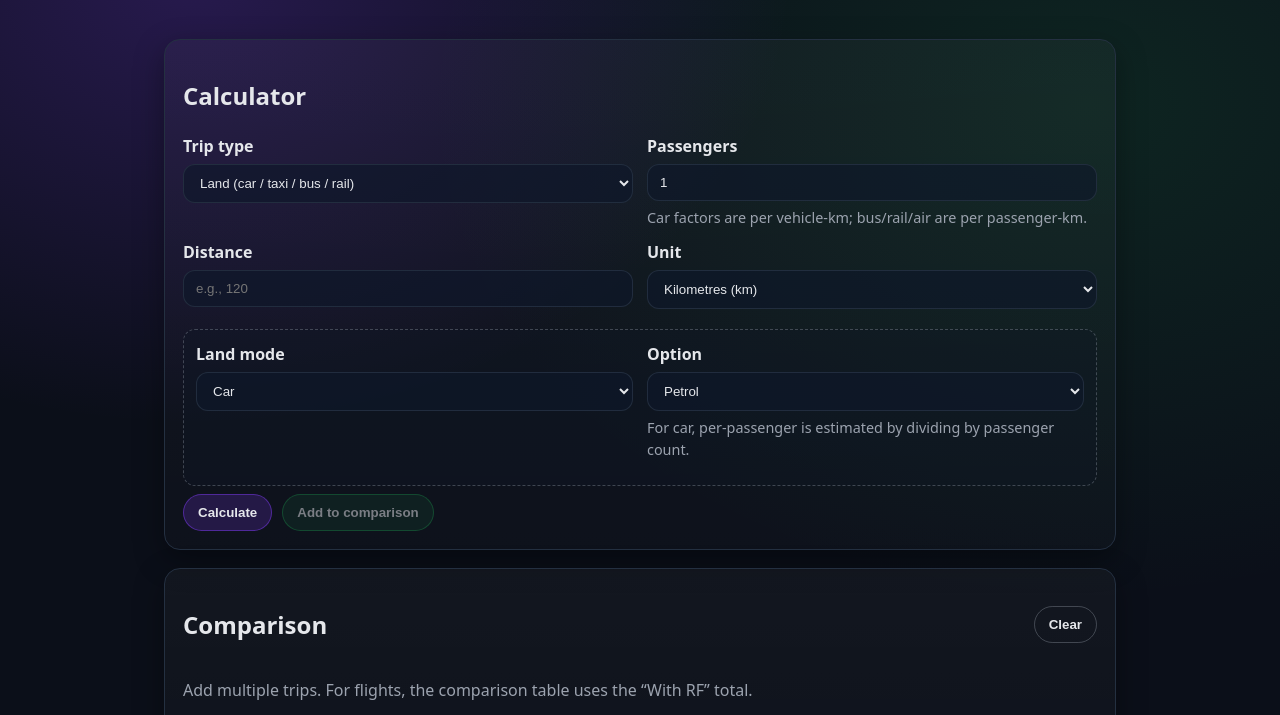
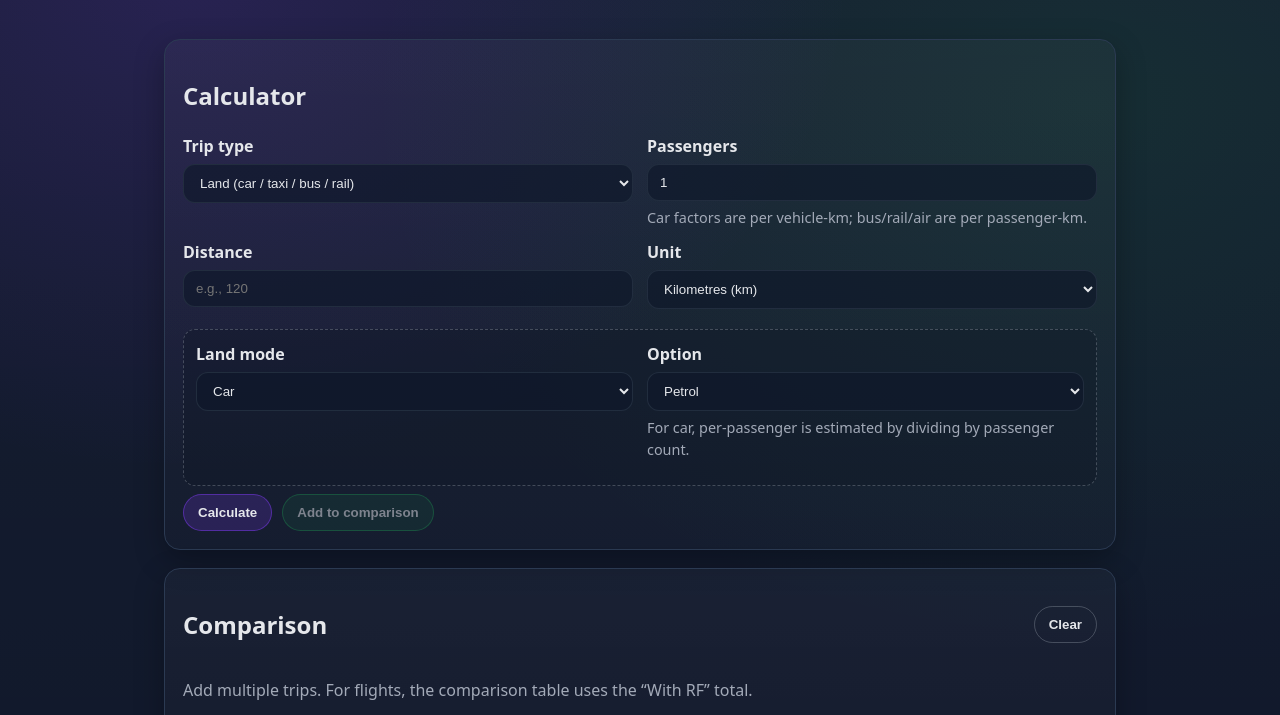
Before and after one commit to dhi-verma/dft-travel-carbon-app, a website: page index.html in a window 1280 px wide. Shown: the part 155-870 px from the top of the page. Drawn offline with Linux system fonts and the light colour scheme.

Commit message:
Update styles.css

```diff
--- a/styles.css
+++ b/styles.css
@@ -1,15 +1,26 @@
 :root{
-  --bg:#0b0f19; --panel:#111827; --text:#e5e7eb; --muted:#9ca3af;
-  --border:#243041; --accent:#7c3aed; --good:#22c55e; --danger:#ef4444;
-  --shadow:0 10px 30px rgba(0,0,0,.35); --radius:16px;
+  --bg:#0f172a;               /* lighter than before */
+  --panel:#111827;
+  --text:#e5e7eb;
+  --muted:#a3aab8;            /* slightly brighter */
+  --border:#2b3a52;
+  --accent:#7c3aed;
+  --good:#22c55e;
+  --danger:#ef4444;
+  --shadow:0 10px 30px rgba(0,0,0,.28);
+  --radius:16px;
 }
 *{box-sizing:border-box}
 body{
-  margin:0; font-family:system-ui,-apple-system,Segoe UI,Roboto,Helvetica,Arial;
-  background:radial-gradient(1200px 900px at 15% 10%, rgba(124,58,237,.25), transparent 50%),
-             radial-gradient(1200px 900px at 85% 20%, rgba(34,197,94,.12), transparent 55%),
-             var(--bg);
-  color:var(--text); line-height:1.5;
+  margin:0;
+  font-family:system-ui,-apple-system,Segoe UI,Roboto,Helvetica,Arial;
+  background:
+    radial-gradient(1200px 900px at 15% 10%, rgba(124,58,237,.18), transparent 55%),
+    radial-gradient(1200px 900px at 85% 20%, rgba(34,197,94,.10), transparent 60%),
+    linear-gradient(180deg, rgba(255,255,255,.03), rgba(255,255,255,0)),
+    var(--bg);
+  color:var(--text);
+  line-height:1.5;
 }
 .container{max-width:1000px;margin:0 auto;padding:24px}
 h1{margin:0 0 8px;font-size:2rem}
```
